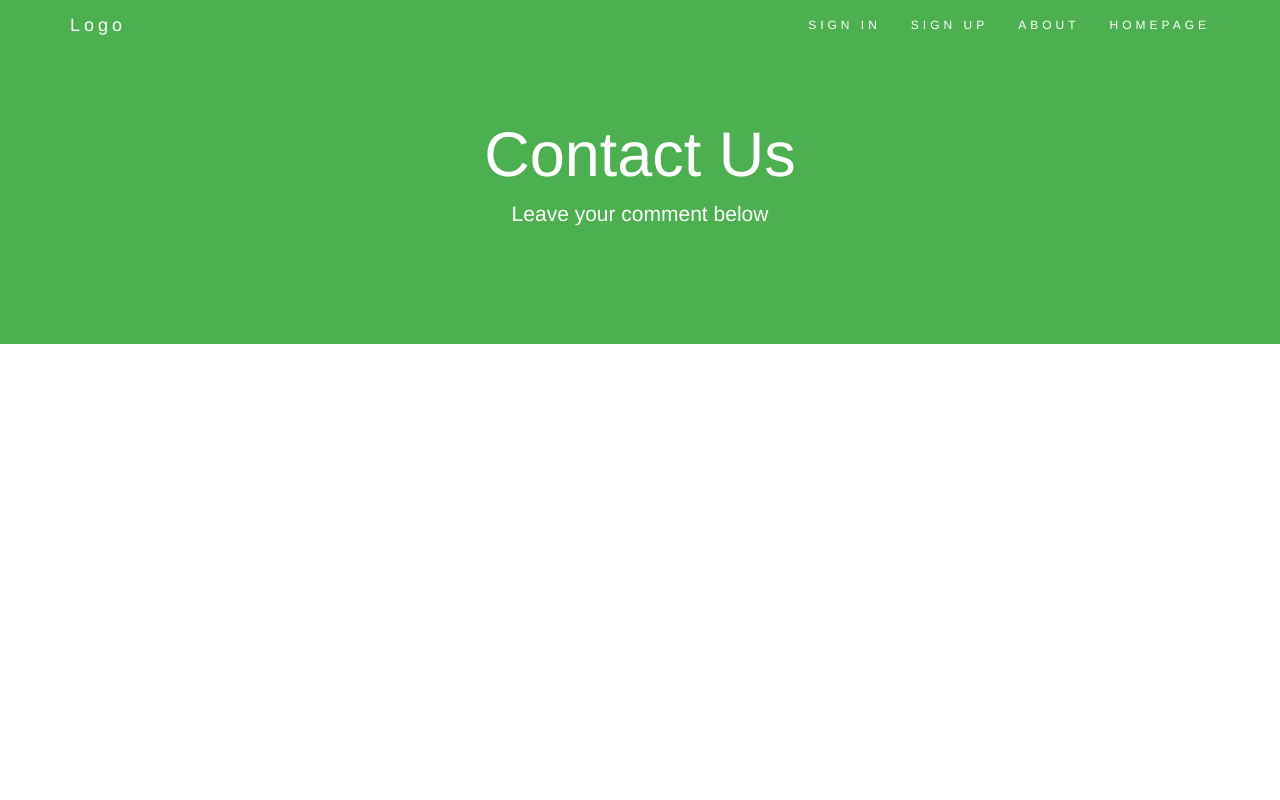
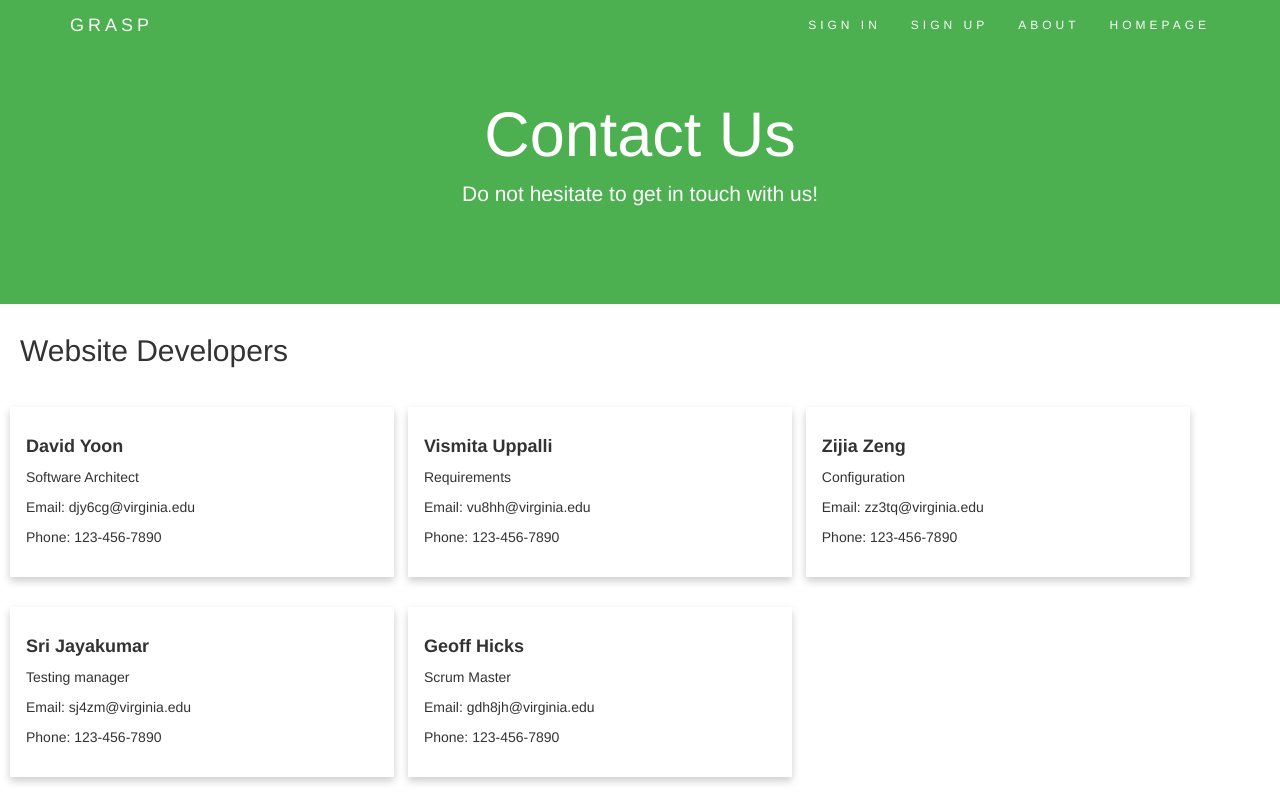
Before and after one commit to davio606/SkillMatching, a Django app: page /contact/ in a window 1280 px wide. Run offline with Django 3.2, Linux system fonts and the light colour scheme; some libraries are stand-ins or nearby versions.

Commit message:
layout edits

```diff
--- a/match/templates/match/contact.html
+++ b/match/templates/match/contact.html
@@ -11,7 +11,7 @@
   .jumbotron {
     background-color: #4CAF50;
     color: #fff;
-    padding: 100px 25px;
+    padding: 80px 25px;
   }
   .container-fluid {
     padding: 60px 50px;
@@ -49,6 +49,24 @@
     border-color: transparent;
     color: #fff !important;
   }
+
+  .card {
+    box-shadow: 0 4px 8px 0 rgba(0,0,0,0.2);
+    transition: 0.3s;
+    width: 30%;
+    border: black;
+    margin-left: 10px;
+    display: inline-block;
+  }
+
+  .card:hover {
+    box-shadow: 0 8px 16px 0 rgba(0,0,0,0.2);
+  }
+
+  .cont {
+    padding: 20px 16px;
+  }
+
   @media screen and (max-width: 768px) {
     .col-sm-4 {
       text-align: center;
@@ -67,7 +85,7 @@
         <span class="icon-bar"></span>
         <span class="icon-bar"></span>
       </button>
-      <a class="navbar-brand" href="/$/">Logo</a>
+      <a class="navbar-brand" href="/$/">GRASP</a>
     </div>
     <div class="collapse navbar-collapse" id="myNavbar">
   <ul class="nav navbar-nav navbar-right">
@@ -80,7 +98,7 @@
       <li><a href="{% url 'register' %}">SIGN UP</a></li>
     {% endif %}
     <li><a href="/about/">ABOUT</a></li>
-    <li><a href="/">HOMEPAGE</a></li>
+    <li><a href="/$/">HOMEPAGE</a></li>
   </ul>
 </div>
 
@@ -89,9 +107,55 @@
 
 <div class="jumbotron text-center">
   <h1>Contact Us</h1>
-  <p>Leave your comment below</p>
+  <p>Do not hesitate to get in touch with us!</p>
 </div>
 
+<h2 style="margin-left: 20px">Website Developers</h2>
+
+<div class="card">
+  <div class="cont">
+    <h4><b>David Yoon</b></h4>
+    <p>Software Architect</p>
+    <p>Email: djy6cg@virginia.edu</p>
+    <p>Phone: 123-456-7890</p>
+  </div>
+</div>
+
+<div class="card" style="margin-top: 30px;">
+  <div class="cont">
+    <h4><b>Vismita Uppalli</b></h4>
+    <p>Requirements</p>
+    <p>Email: vu8hh@virginia.edu</p>
+    <p>Phone: 123-456-7890</p>
+  </div>
+</div>
+
+<div class="card" style="margin-top: 30px;">
+  <div class="cont">
+    <h4><b>Zijia Zeng</b></h4>
+    <p>Configuration</p>
+    <p>Email: zz3tq@virginia.edu</p>
+    <p>Phone: 123-456-7890</p>
+  </div>
+</div>
+
+<div class="card" style="margin-top: 30px;">
+  <div class="cont">
+    <h4><b>Sri Jayakumar</b></h4>
+    <p>Testing manager</p>
+    <p>Email: sj4zm@virginia.edu</p>
+    <p>Phone: 123-456-7890</p>
+  </div>
+</div>
+
+<div class="card" style="margin-top: 30px;">
+  <div class="cont">
+    <h4><b>Geoff Hicks</b></h4>
+    <p>Scrum Master </p>
+    <p>Email: gdh8jh@virginia.edu</p>
+    <p>Phone: 123-456-7890</p>
+  </div>
+</div>
 
 </body>
 </html>
--- a/match/templates/match/home.html
+++ b/match/templates/match/home.html
@@ -121,7 +121,7 @@
         <span class="icon-bar"></span>
         <span class="icon-bar"></span>
       </button>
-      <a class="navbar-brand" href="#myPage">Logo</a>
+      <a class="navbar-brand" href="#myPage">GRASP</a>
     </div>
     <div class="collapse navbar-collapse" id="myNavbar">
   <ul class="nav navbar-nav navbar-right">
--- a/match/templates/match/index.html
+++ b/match/templates/match/index.html
@@ -67,7 +67,7 @@
         <span class="icon-bar"></span>
         <span class="icon-bar"></span>
       </button>
-      <a class="navbar-brand" href="/$/">Logo</a>
+      <a class="navbar-brand" href="/$/">GRASP</a>
     </div>
     <div class="collapse navbar-collapse" id="myNavbar">
   <ul class="nav navbar-nav navbar-right">
--- a/match/urls.py
+++ b/match/urls.py
@@ -18,7 +18,8 @@ urlpatterns = [
     path('about/', views.about, name='about'),
     path('suggest/', views.suggest, name='suggest'),
     path('contact/', views.contact, name='contact'),
-    path('<int:user_id>/profile/', views.choose, name='choose')
+    path('<int:user_id>/profile/', views.choose, name='choose'),
+    path('email/', views.email, name='email')
 ]
 if settings.DEBUG:
     urlpatterns += static(settings.MEDIA_URL, document_root=settings.MEDIA_ROOT)
--- a/match/views.py
+++ b/match/views.py
@@ -10,6 +10,8 @@ from users.models import profile
 from users.forms import UserRegisterForm, UserUpdateForm, ProfileUpdateForm
 from users.models import profile
 from django.db.models import Q
+from django.core.mail import send_mail
+from django.conf import settings
 
 
 def index(request):
@@ -30,6 +32,15 @@ def about(request):
 
 def suggest(request):
     #return HttpResponse("This is the suggest page")
+    return render(request, 'match/suggest.html')
+
+def email(request):
+    subject = "Suggestion from " + request.POST['fname'] + ' ' + request.POST['lname']
+    message = 'From: ' + request.POST['email'] + '\n \n' + "Message: " + request.POST['subject']
+    email_from = settings.EMAIL_HOST_USER
+    recipient_list = ['studentskillmatching@gmail.com']
+    send_mail(subject, message, email_from, recipient_list)
+    messages.success(request, f'Your suggestion has been sent!')
     return render(request, 'match/suggest.html')
 
 def contact(request):
--- a/users/static/users/main.css
+++ b/users/static/users/main.css
@@ -35,6 +35,7 @@ ul {
   border: 1px solid #dddddd;
   border-radius: 3px;
   margin-bottom: 20px;
+  margin-left: 20px;
 }
 
 .article-title {
--- a/users/templates/users/logout.html
+++ b/users/templates/users/logout.html
@@ -67,7 +67,7 @@
         <span class="icon-bar"></span>
         <span class="icon-bar"></span>
       </button>
-      <a class="navbar-brand" href="#myPage">Logo</a>
+      <a class="navbar-brand" href="#myPage">GRASP</a>
     </div>
     <div class="collapse navbar-collapse" id="myNavbar">
   <ul class="nav navbar-nav navbar-right">
```
Also changed, not shown: match/templates/match/about.html (+11 -2 lines), match/templates/match/suggest.html (+19 -8 lines), myapp/settings.py (+7 -0 lines), users/templates/users/noEditProfile.html (+6 -5 lines), users/templates/users/profile.html (+103 -10 lines), users/templates/users/profile2.html (added, +41 -0 lines), db.sqlite3.
